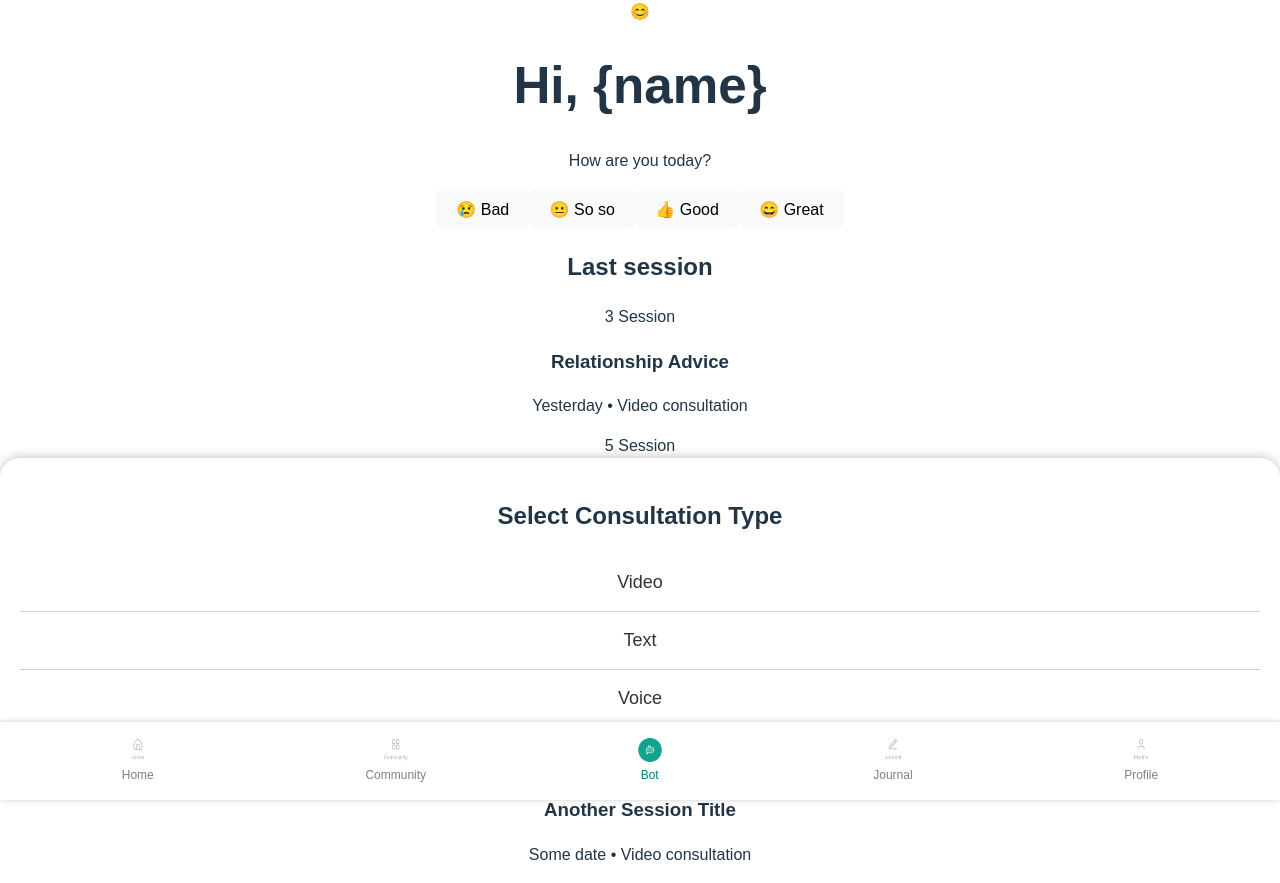
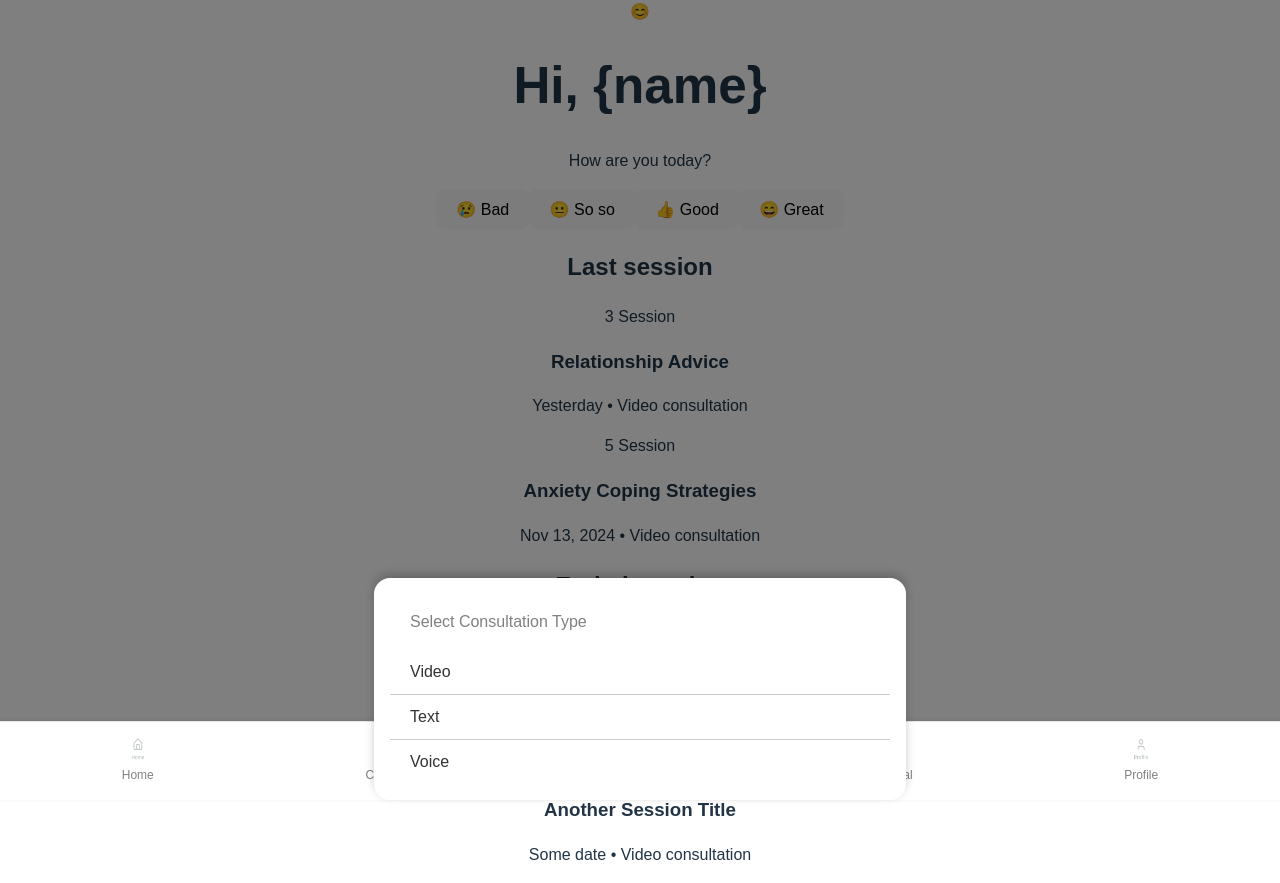
Before and after one commit to oliveunji/mind-mingle, a React (Vite) app in the folder mind-mingle-web/: page /main in a window 1280 px wide. Built offline with nearby package versions, Linux system fonts and the light colour scheme; a web font is replaced by a local one.

Commit message:
feat: update popup style

```diff
--- a/mind-mingle-web/src/App.css
+++ b/mind-mingle-web/src/App.css
@@ -148,27 +148,14 @@ body {
   background-color: #007970;
 }
 
-.bottom-sheet {
-  position: fixed;
-  bottom: 0;
-  left: 0;
-  width: 100%;
-  background-color: white;
-  box-shadow: 0px -2px 10px rgba(0, 0, 0, 0.2);
-  border-top-left-radius: 20px;
-  border-top-right-radius: 20px;
-  animation: slide-up 0.3s ease;
-  z-index: 1000;
-}
-
 .bottom-sheet-content {
-  padding: 20px;
-  text-align: center;
+  padding: 10px 0 0 0;
+  text-align: left;
 }
 
 .option {
-  font-size: 18px;
-  padding: 15px 0;
+  font-size: 16px;
+  padding: 10px 0 10px 20px;
   color: #333;
 }
 
@@ -178,26 +165,46 @@ body {
   margin: 0;
 }
 
-.close-button {
-  background-color: #ff4d4d;
-  color: white;
-  padding: 10px 15px;
-  border: none;
-  border-radius: 10px;
-  font-size: 16px;
-  cursor: pointer;
-  margin-top: 15px;
+/* Overlay (화면 전체를 덮는 회색 배경) */
+.overlay {
+  position: fixed;
+  top: 0;
+  left: 0;
+  width: 100%;
+  height: 100%;
+  background-color: rgba(0, 0, 0, 0.5); /* 반투명 회색 */
+  z-index: 999; /* 팝업 아래 내용보다 위 */
 }
 
-.close-button:hover {
-  background-color: #cc0000;
+/* 팝업 스타일 */
+.popup {
+  position: fixed;
+  bottom: 0; /* 화면 하단 고정 */
+  left: 50%; /* 가로 정렬 */
+  transform: translateX(-50%); /* 중앙 정렬 */
+  width: 90%; /* 화면 너비의 90% */
+  max-width: 500px; /* 최대 너비 */
+  background-color: white; /* 팝업 배경색 */
+  border-radius: 16px; /* 둥근 모서리 */
+  padding: 16px; /* 내부 여백 */
+  box-shadow: 0px -4px 10px rgba(0, 0, 0, 0.2); /* 팝업 효과 */
+  z-index: 1000; /* Overlay 위 */
+  animation: slideUp 0.3s ease-in-out; /* 팝업 애니메이션 */
+  text-align: left;
 }
 
-@keyframes slide-up {
+/* 팝업 애니메이션 */
+@keyframes slideUp {
   from {
-    transform: translateY(100%);
+    transform: translateX(-50%) translateY(100%);
   }
   to {
-    transform: translateY(0);
+    transform: translateX(-50%) translateY(0);
   }
 }
+
+@media (max-width: 600px) {
+  .popup {
+    width: 95%; /* 작은 화면에서는 팝업 너비를 더 줄임 */
+  }
+}
--- a/mind-mingle-web/src/components/MainPage.jsx
+++ b/mind-mingle-web/src/components/MainPage.jsx
@@ -65,21 +65,6 @@ const MainPage = () => {
             </div>
           </section>
 
-          {isBottomSheetOpen && (
-                <div className="bottom-sheet">
-                <div className="bottom-sheet-content">
-                    <h2>Select Consultation Type</h2>
-                    <div className="option">Video</div>
-                    <hr className="divider" />
-                    <div className="option">Text</div>
-                    <hr className="divider" />
-                    <div className="option">Voice</div>
-                    <button className="close-button" onClick={toggleBottomSheet}>
-                    Close
-                    </button>
-                </div>
-                </div>
-            )}
 
           <footer className="footer">
             <div className="footer-menu">
@@ -96,6 +81,26 @@ const MainPage = () => {
                 ))}
             </div>
           </footer>
+
+
+
+    {isBottomSheetOpen && (
+        <>
+          {/* Overlay */}
+          <div className="overlay" onClick={() => setBottomSheetOpen(false)}></div>
+
+          {/* 팝업 */}
+          <div className="popup">
+            <p style={{ fontSize: "16px", color: "gray", marginLeft: "20px" }}>Select Consultation Type</p>
+            <div className="option">Video</div>
+            <hr className="divider" />
+            <div className="option">Text</div>
+            <hr className="divider" />
+            <div className="option">Voice</div>
+          </div>
+        </>
+      )}
+
         </div>
       );
 }
```
